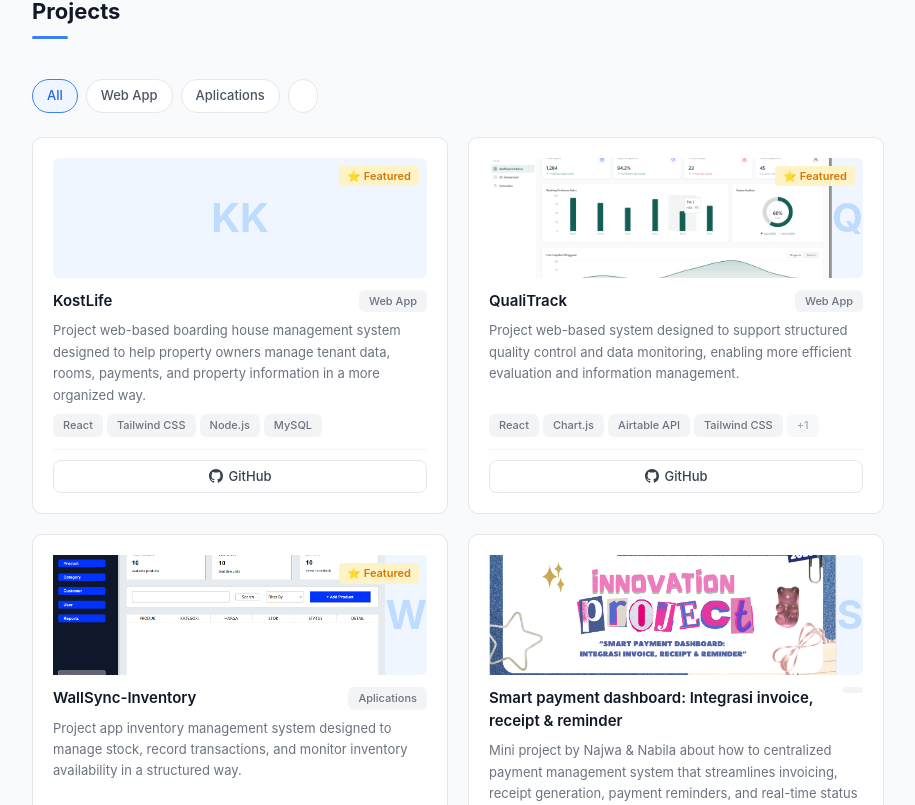
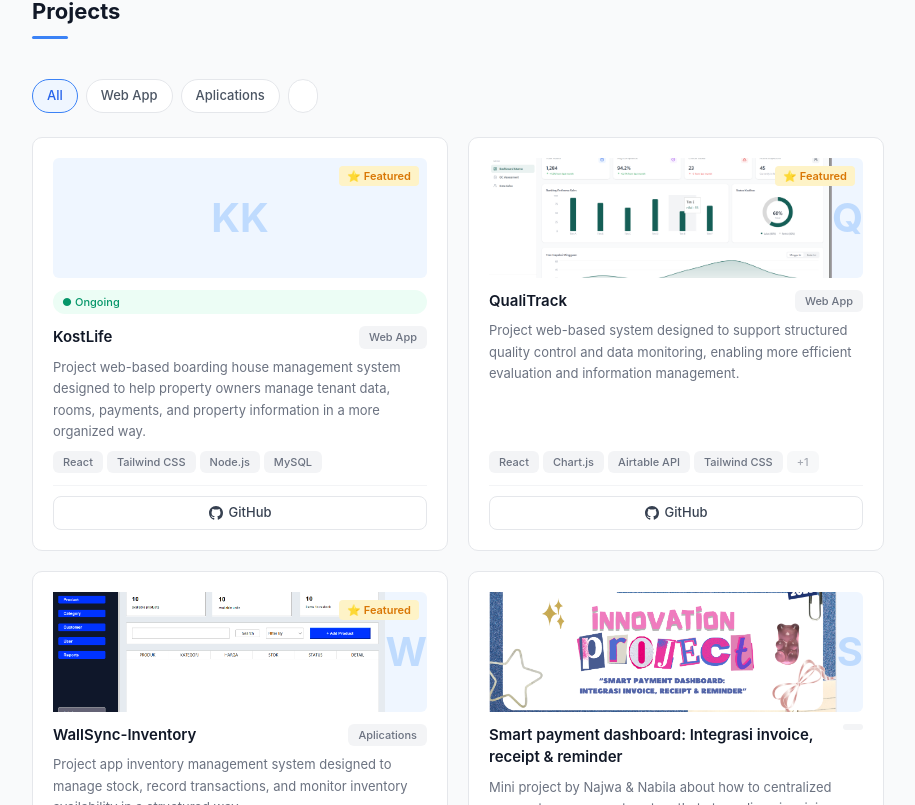
Before and after one commit to njwamnda19/my-portfolio, a React (Vite) app: page / in a window 1280 px wide. Shown: the part 2455-3260 px from the top of the page, without its empty margins (182-1097 px from the left). Built offline with nearby package versions, Linux system fonts and the light colour scheme.

Commit message:
add status

```diff
--- a/src/components/ProjectCard.jsx
+++ b/src/components/ProjectCard.jsx
@@ -25,6 +25,13 @@ export default function ProjectCard({ project }) {
           <span style={{ position: 'absolute', top: '8px', right: '8px', fontSize: '11px', fontWeight: 600, padding: '2px 8px', background: '#fef3c7', color: '#d97706', borderRadius: '4px' }}>⭐ Featured</span>
         )}
       </div>
+
+      {project.status && (
+            <span className={`status-badge ${project.status.toLowerCase()}`}>
+        ● {project.status}
+      </span>
+      )}
+
       <div style={{ flex: 1, display: 'flex', flexDirection: 'column', gap: '8px' }}>
         <div style={{ display: 'flex', justifyContent: 'space-between', alignItems: 'flex-start' }}>
           <h3 style={{ fontWeight: 600, fontSize: '15px', color: '#111827' }}>{project.title}</h3>
--- a/src/data/projects.js
+++ b/src/data/projects.js
@@ -11,6 +11,7 @@ export const projects = [
     demo: "",
     image: null,
     featured: true,
+    status: "Ongoing",
     category: "Web App",
   },
   {
--- a/src/index.css
+++ b/src/index.css
@@ -91,6 +91,25 @@ body {
   border: 1px solid #e5e7eb;
   border-radius: 10px;
   padding: 20px;
+}
+
+.status-badge {
+  display: inline-flex;
+  align-items: center;
+  padding: 4px 9px;
+  border-radius: 999px;
+  font-size: 11px;
+  font-weight: 500;
+}
+
+.status-badge.ongoing {
+  background: #ecfdf5;
+  color: #059669;
+}
+
+.status-badge.completed {
+  background: #f3f4f6;
+  color: #6b7280;
 }
 
 /* ─── Badge / tag ─── */
```
